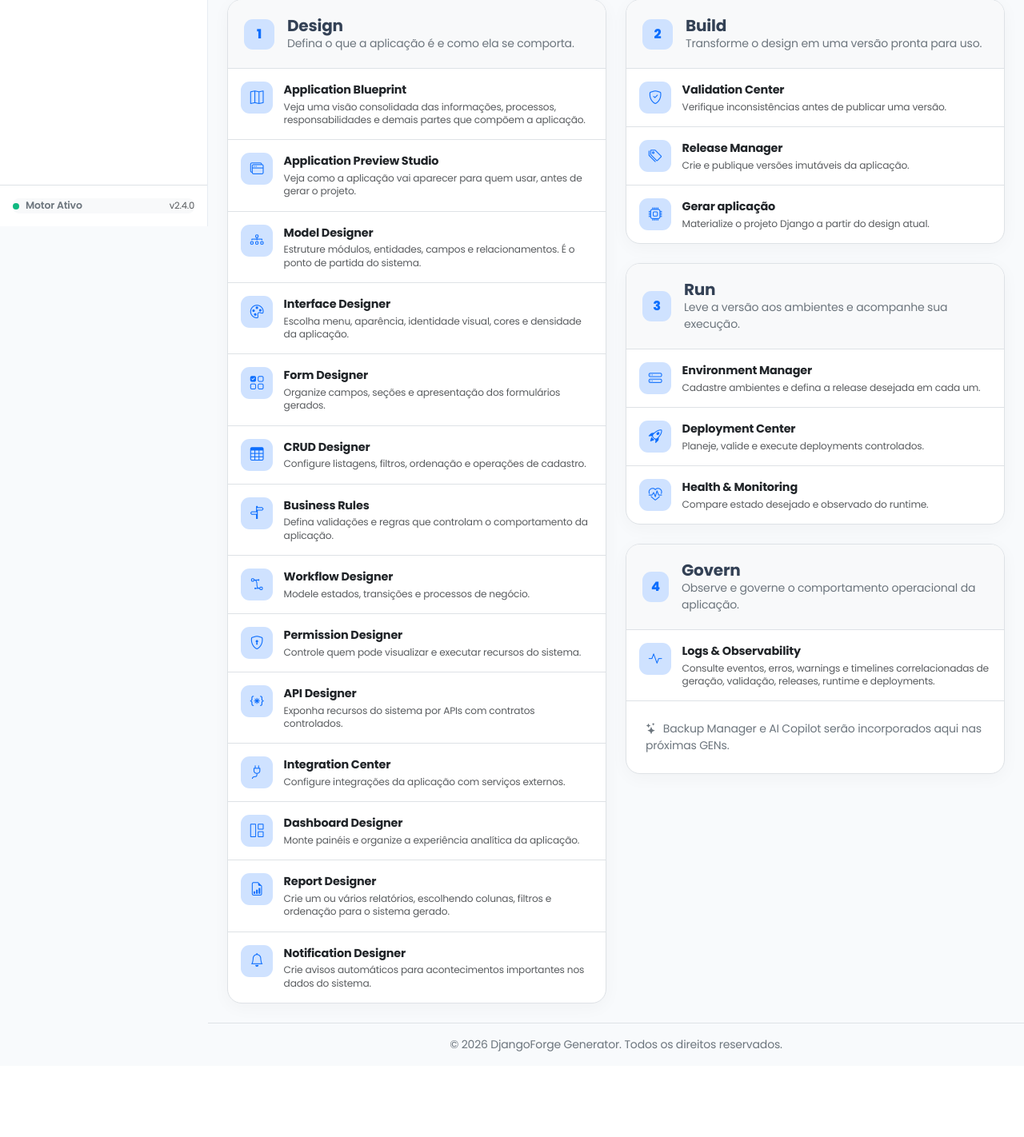
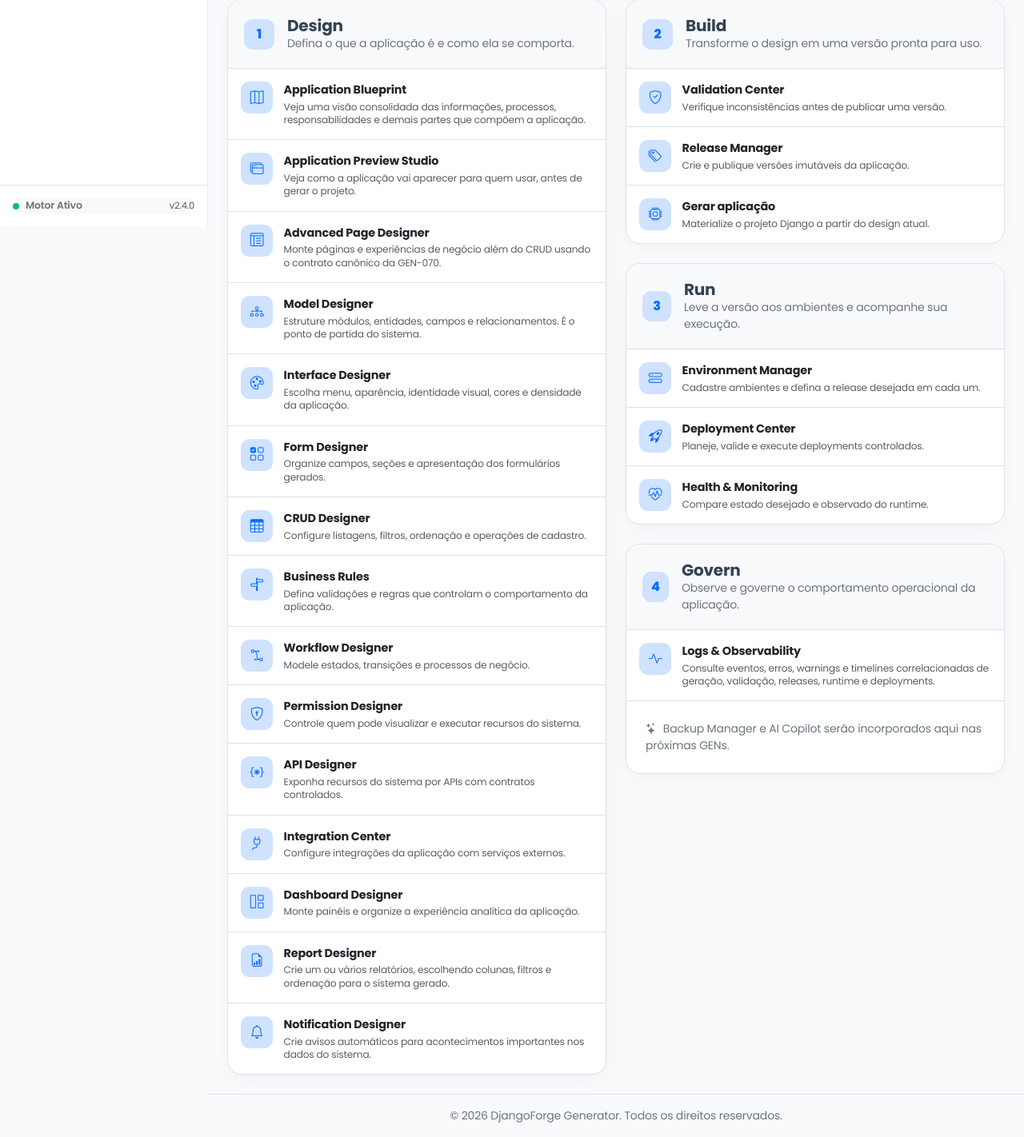
Before and after one commit to alexandre-ronald/gerador_sistema, a Django app: page /sistemas/1/workspace/ in a window 1280 px wide. Shown: the part 517-1939 px from the top of the page at 80% size. Before the commit the page ends 1832 px from the top, so only its background shows below. Run offline with Django 5.2, Linux system fonts and the light colour scheme; a user stored in the database is signed in; data comes from the database, SQL or seed files in the repository.

Commit message:
GEN-070.2 adiciona Advanced Page Designer ao Workspace

```diff
--- a/templates/sistema/workspace.html
+++ b/templates/sistema/workspace.html
@@ -26,6 +26,7 @@
     <div class="col-12 col-xl-6"><section class="stage-card"><div class="stage-head d-flex gap-3 align-items-center"><div class="stage-number">1</div><div><h5 class="fw-bold mb-0">Design</h5><div class="small text-secondary">Defina o que a aplicação é e como ela se comporta.</div></div></div>
       <a class="tool-link" href="{% url 'sistema:application_blueprint' sistema.pk %}"><div class="tool-icon"><i class="bi bi-map"></i></div><div><div class="tool-title">Application Blueprint</div><div class="tool-desc">Veja uma visão consolidada das informações, processos, responsabilidades e demais partes que compõem a aplicação.</div></div></a>
       <a class="tool-link" href="{% url 'sistema:application_preview' sistema.pk %}"><div class="tool-icon"><i class="bi bi-window-stack"></i></div><div><div class="tool-title">Application Preview Studio</div><div class="tool-desc">Veja como a aplicação vai aparecer para quem usar, antes de gerar o projeto.</div></div></a>
+      <a class="tool-link" href="{% url 'sistema:page_designer' sistema.pk %}"><div class="tool-icon"><i class="bi bi-layout-text-window-reverse"></i></div><div><div class="tool-title">Advanced Page Designer</div><div class="tool-desc">Monte páginas e experiências de negócio além do CRUD usando o contrato canônico da GEN-070.</div></div></a>
       <a class="tool-link" href="{% url 'sistema:editar_sistema' sistema.pk %}"><div class="tool-icon"><i class="bi bi-diagram-3"></i></div><div><div class="tool-title">Model Designer</div><div class="tool-desc">Estruture módulos, entidades, campos e relacionamentos. É o ponto de partida do sistema.</div></div></a>
       <a class="tool-link" href="{% url 'sistema:interface_designer' sistema.pk %}"><div class="tool-icon"><i class="bi bi-palette"></i></div><div><div class="tool-title">Interface Designer</div><div class="tool-desc">Escolha menu, aparência, identidade visual, cores e densidade da aplicação.</div></div></a>
       <a class="tool-link" href="{% url 'sistema:form_designer' sistema.pk %}"><div class="tool-icon"><i class="bi bi-ui-checks-grid"></i></div><div><div class="tool-title">Form Designer</div><div class="tool-desc">Organize campos, seções e apresentação dos formulários gerados.</div></div></a>
```
